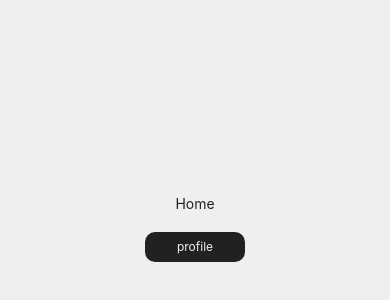
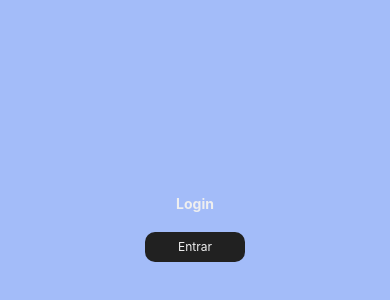
Before and after one commit to CaiqueMorales20/finance, a React Native app: screen / in a window 390 px wide. Shown: the part 194-494 px from the top of the page. Built offline with nearby package versions, Linux system fonts and the light colour scheme.

Commit message:
:construction: feat: Login

```diff
--- a/src/routes/Stack/index.tsx
+++ b/src/routes/Stack/index.tsx
@@ -2,6 +2,7 @@
 import {createNativeStackNavigator} from '@react-navigation/native-stack';
 
 // Screens
+import Login from '../../screens/Login';
 import Home from '../../screens/Home';
 import Profile from '../../screens/Profile';
 
@@ -14,7 +15,8 @@ export const Stack = () => {
   return (
     <Navigator
       screenOptions={{headerShown: false, animation: 'fade'}}
-      initialRouteName="home">
+      initialRouteName="login">
+      <Screen name="login" component={Login} />
       <Screen name="home" component={Home} />
       <Screen name="profile" component={Profile} />
     </Navigator>
--- /dev/null
+++ b/src/screens/Login/index.tsx
@@ -0,0 +1,25 @@
+// Imports
+import {useNavigation} from '@react-navigation/native';
+
+// Imported Components
+import {Button} from '../../components/Button';
+
+// Styled Components
+import {LoginS, LoginText} from './style';
+
+// Functional Component
+const Login = () => {
+  // Variables
+  const navigation = useNavigation<any>();
+
+  // Rendering
+  return (
+    <LoginS>
+      <LoginText>Login</LoginText>
+      <Button title="Entrar" onPress={() => navigation.navigate('home')} />
+    </LoginS>
+  );
+};
+
+// Export
+export default Login;
--- /dev/null
+++ b/src/screens/Login/style.tsx
@@ -0,0 +1,16 @@
+// Imports
+import styled from 'styled-components/native';
+
+// Styled Components
+export const LoginS = styled.View`
+  background-color: #a3bcf9;
+  flex: 1;
+  align-items: center;
+  justify-content: center;
+  gap: 20px;
+`;
+
+export const LoginText = styled.Text`
+  color: #efefef;
+  font-weight: 700;
+`;
```
